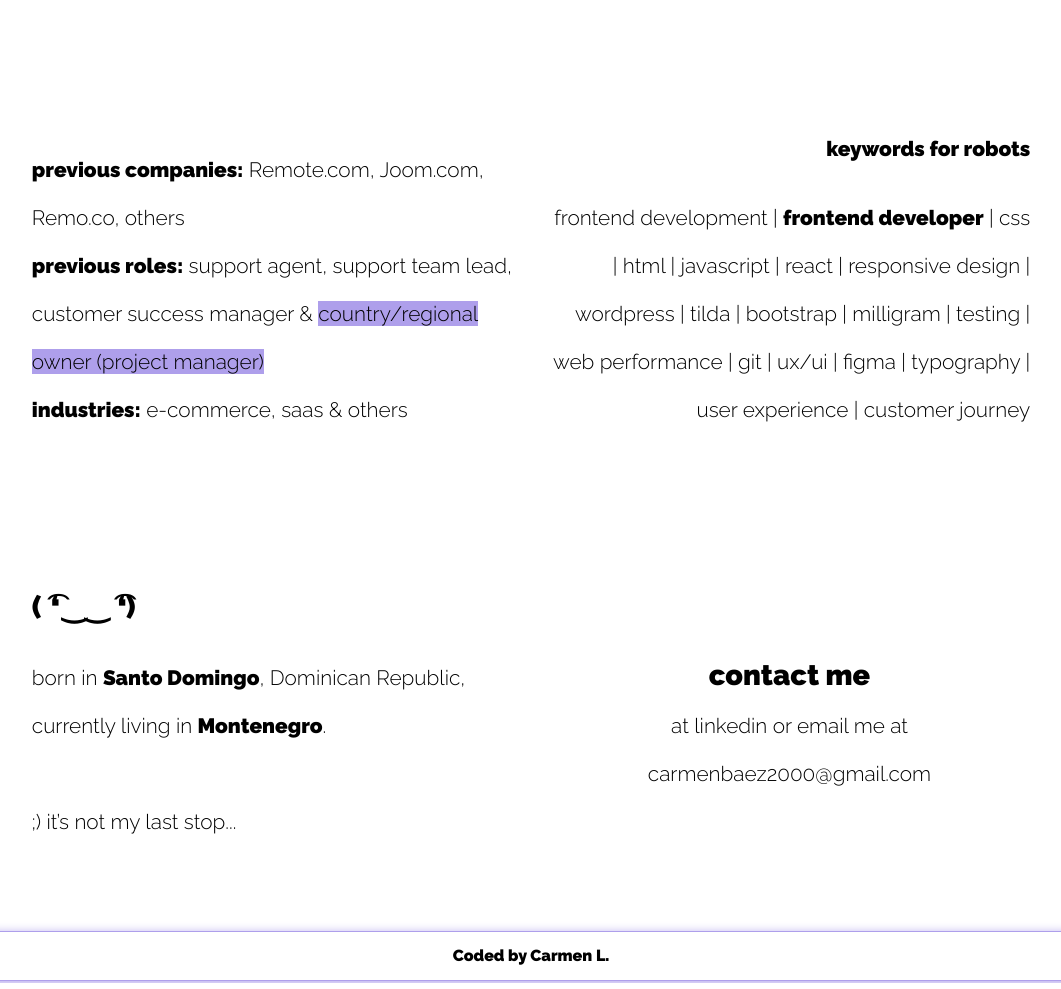
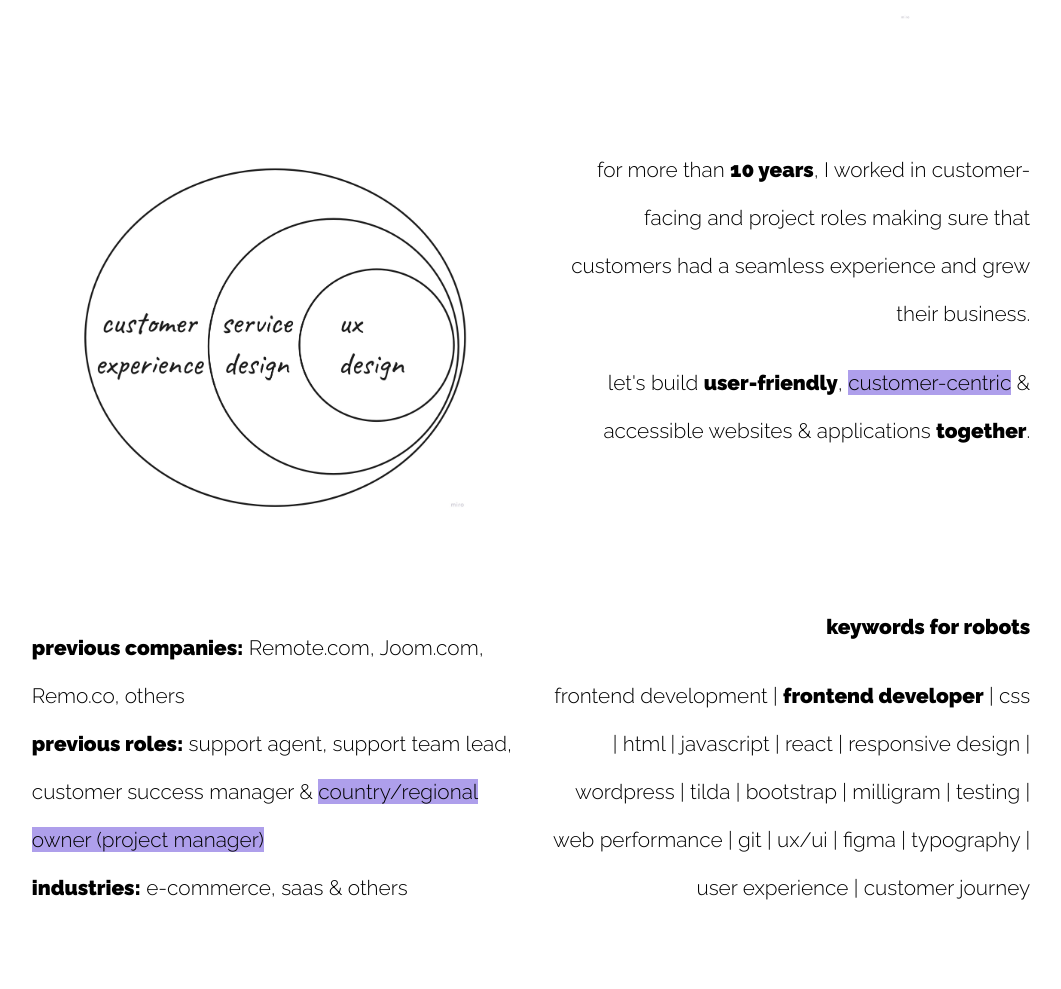
Before and after one commit to cgbl-90/portfolio_website_simple, a website built with Parcel: page index.html in a window 1280 px wide. Shown: the part 495-1484 px from the top of the page, without its empty margins (109-1170 px from the left). Built offline with nearby package versions, Linux system fonts and the light colour scheme.

Commit message:
Added images

```diff
--- a/index.html
+++ b/index.html
@@ -38,6 +38,7 @@
     </header>
     <!--Grids-->
     <main>
+      <!--me-->
       <div class="grid grid-1x2">
         <div class="card">
           <span class="mid_txt">I'm</span>
@@ -45,6 +46,11 @@
           <span class="mid_txt">a <strong>frontend developer</strong></span>
           <div class="mid_txt">and seasoned <em>remoter</em></div>
         </div>
+        <img src="src/me.jpg" />
+      </div>
+      <!--cx experience-->
+      <div class="grid grid-1x2">
+        <img id="cx" src="src/cx.jpg" />
         <div class="card small_txt align_right_txt">
           <p>
             for more than <strong>10 years</strong>, I worked in customer-facing
@@ -58,6 +64,7 @@
           </p>
         </div>
       </div>
+      <!--experience + keywords-->
       <div class="grid grid-1x2">
         <div class="card small_txt">
           <div>
@@ -85,6 +92,7 @@
           </p>
         </div>
       </div>
+      <!--personal + contact me-->
       <div class="grid grid-1x2">
         <div class="card small_txt">
           <strong class="mid_txt">( ͡❛ ‿‿ ͡❛)</strong>
--- a/src/styles.css
+++ b/src/styles.css
@@ -38,6 +38,14 @@ body {
 }
 .big_txt {
   font-size: var(--sz--big);
+}
+img {
+  padding-top: 100px;
+  width: 250px;
+  justify-self: center;
+}
+#cx {
+  width: 400px;
 }
 @media screen and (min-width: 768px) {
   .small_txt {
```
Also changed, not shown: src/cx.jpg (added), src/me.jpg (added).
